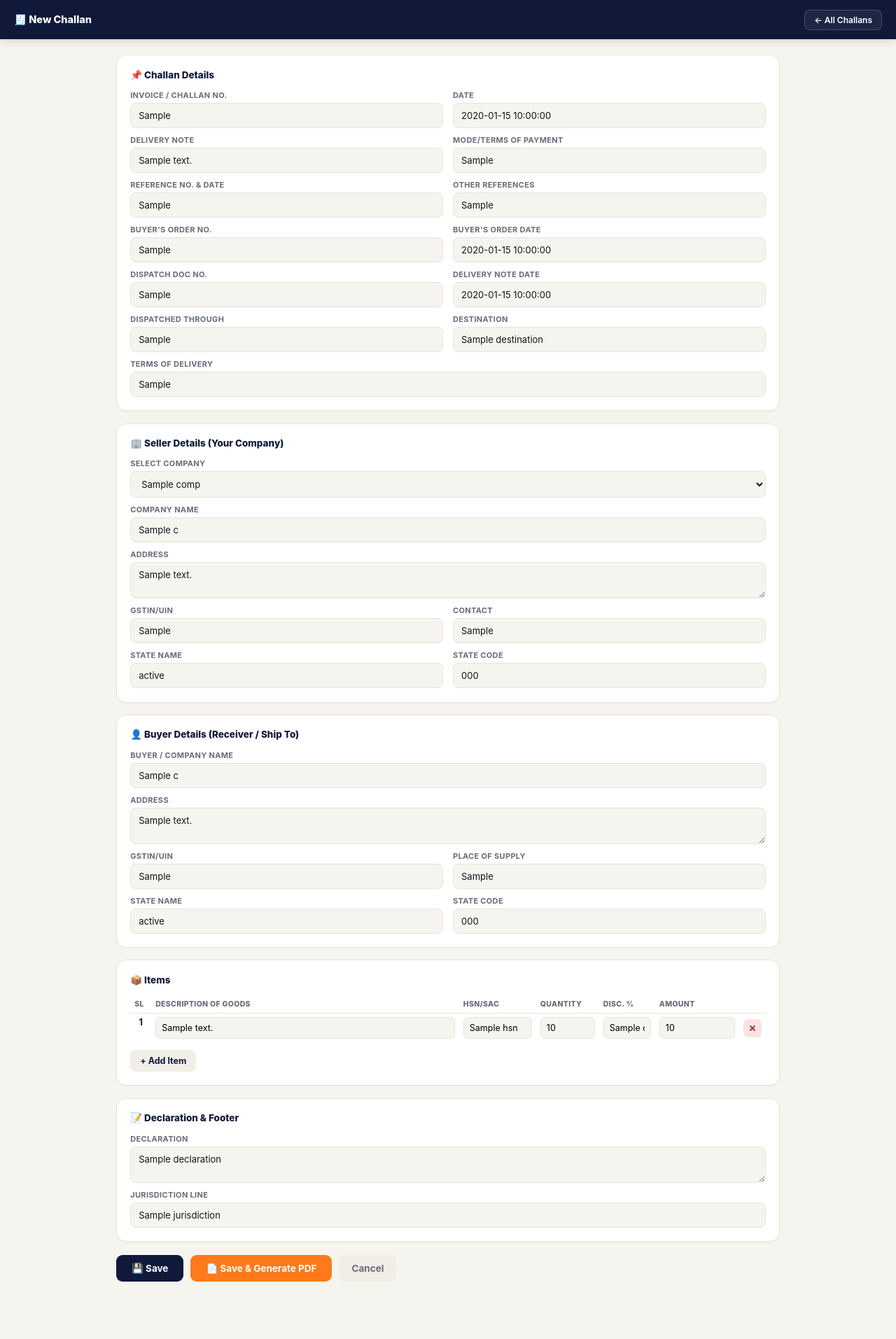
After one commit to subrato91net-boop/work-report-app, a Flask app: template work_report_app/templates/challan_form.html in a window 1280 px wide. The commit adds this page. Shown: the whole page at 70% size. Run offline with Flask 3, Linux system fonts and the light colour scheme; the template is opened without the code that fills it: most values are stand-ins (such as "Sample title", 1, 10 or a date in 2020); some libraries are stand-ins or nearby versions.

Commit message:
Add files via upload

```diff
--- /dev/null
+++ b/work_report_app/templates/challan_form.html
@@ -0,0 +1,225 @@
+<!DOCTYPE html>
+<html lang="en">
+<head>
+<meta charset="UTF-8">
+<meta name="viewport" content="width=device-width, initial-scale=1.0">
+<meta name="theme-color" content="#10193A">
+<link rel="manifest" href="/static/manifest.json">
+<link rel="icon" type="image/png" href="/static/icons/favicon.png">
+<title>{{ 'Edit' if mode=='edit' else 'New' }} Challan — Work Report System</title>
+<style>
+  *{box-sizing:border-box;margin:0;padding:0}
+  body{font-family:'Inter',-apple-system,BlinkMacSystemFont,'Segoe UI',sans-serif;background:#F6F4EF;color:#14141A;min-height:100vh;padding-bottom:60px}
+  a{color:inherit;text-decoration:none}
+
+  .topbar{background:#10193A;padding:0 1.25rem;display:flex;align-items:center;justify-content:space-between;height:56px;position:sticky;top:0;z-index:100;box-shadow:0 2px 12px rgba(16,25,58,.15)}
+  .topbar-title{font-size:14.5px;font-weight:800;display:flex;align-items:center;gap:8px;color:#fff}
+  .btn-sm{padding:6px 13px;border:1px solid rgba(255,255,255,.18);border-radius:8px;background:rgba(255,255,255,.06);font-size:12px;cursor:pointer;color:#fff;font-family:inherit;font-weight:600}
+  .btn-sm:hover{background:rgba(255,255,255,.14)}
+
+  .main{max-width:980px;margin:0 auto;padding:1.4rem 1rem}
+
+  .section-title{font-size:19px;font-weight:800;color:#10193A;margin-bottom:1.1rem}
+
+  .panel{background:#fff;border:1px solid #E7E4DA;border-radius:14px;padding:1.2rem;box-shadow:0 1px 3px rgba(16,25,58,.04);margin-bottom:1.1rem}
+  .panel-title{font-size:13.5px;font-weight:800;color:#10193A;margin-bottom:.9rem;display:flex;align-items:center;gap:7px}
+
+  .fgrid{display:grid;grid-template-columns:1fr 1fr;gap:10px 14px}
+  @media(max-width:640px){.fgrid{grid-template-columns:1fr}}
+  .fg{display:flex;flex-direction:column;gap:4px}
+  .fg.full{grid-column:1/-1}
+  .fg label{font-size:11px;color:#696B78;font-weight:700;text-transform:uppercase;letter-spacing:.03em}
+  .fg input,.fg textarea{padding:9px 11px;font-size:13px;border:1.5px solid #E7E4DA;border-radius:8px;background:#F6F4EF;font-family:inherit;color:#14141A;outline:none;width:100%}
+  .fg select{padding:9px 11px;font-size:13px;border:1.5px solid #E7E4DA;border-radius:8px;background:#F6F4EF;font-family:inherit;color:#14141A;outline:none;width:100%;cursor:pointer}
+  .fg select:focus{border-color:#FF7A1A}
+  .fg textarea{resize:vertical;min-height:48px}
+  .fg input:focus,.fg textarea:focus{border-color:#FF7A1A}
+
+  table.items{width:100%;border-collapse:collapse;margin-top:.3rem}
+  table.items th{font-size:10.5px;color:#696B78;font-weight:800;text-transform:uppercase;letter-spacing:.03em;text-align:left;padding:6px 6px;border-bottom:1px solid #E7E4DA}
+  table.items td{padding:5px 6px;vertical-align:top}
+  table.items input{padding:7px 8px;font-size:12.5px;border:1.5px solid #E7E4DA;border-radius:7px;background:#F6F4EF;font-family:inherit;width:100%;outline:none}
+  table.items input:focus{border-color:#FF7A1A}
+  .col-sl{width:30px;text-align:center;font-weight:700;padding-top:10px;font-size:12.5px}
+  .col-rm{width:34px;text-align:center}
+  .btn-rm{background:#FBE2E2;color:#9A2A2D;border:none;border-radius:7px;width:26px;height:26px;cursor:pointer;font-weight:800;font-size:13px;margin-top:3px}
+  .btn-add{margin-top:.7rem;background:#F0EEE6;color:#10193A;border:none;border-radius:8px;padding:8px 14px;font-size:12.5px;cursor:pointer;font-family:inherit;font-weight:700}
+
+  .actions{display:flex;gap:10px;flex-wrap:wrap;margin-top:1.2rem}
+  .btn-primary{padding:11px 22px;border:none;border-radius:9px;background:#10193A;color:#fff;font-size:13.5px;cursor:pointer;font-family:inherit;font-weight:700}
+  .btn-primary:hover{background:#0B1228}
+  .btn-orange{background:#FF7A1A;color:#fff;border:none;border-radius:9px;padding:11px 22px;font-size:13.5px;cursor:pointer;font-family:inherit;font-weight:700}
+  .btn-ghost{background:#F0EEE6;color:#696B78;border:none;border-radius:9px;padding:11px 18px;font-size:13.5px;cursor:pointer;font-family:inherit;font-weight:700;text-decoration:none;display:inline-flex;align-items:center}
+</style>
+</head>
+<body>
+<div class="topbar">
+  <div class="topbar-title">🧾 {{ 'Edit' if mode=='edit' else 'New' }} Challan</div>
+  <a href="/challan" class="btn-sm">← All Challans</a>
+</div>
+
+<div class="main">
+  <form method="post" action="/challan/save" id="challanForm">
+    <input type="hidden" name="id" value="{{ c.id or '' }}">
+
+    <div class="panel">
+      <div class="panel-title">📌 Challan Details</div>
+      <div class="fgrid">
+        <div class="fg"><label>Invoice / Challan No.</label><input type="text" name="challan_no" value="{{ c.challan_no }}" required></div>
+        <div class="fg"><label>Date</label><input type="text" name="challan_date" value="{{ c.challan_date }}" placeholder="16-Mar-26"></div>
+        <div class="fg"><label>Delivery Note</label><input type="text" name="delivery_note" value="{{ c.delivery_note }}"></div>
+        <div class="fg"><label>Mode/Terms of Payment</label><input type="text" name="mode_of_payment" value="{{ c.mode_of_payment }}"></div>
+        <div class="fg"><label>Reference No. & Date</label><input type="text" name="reference_no" value="{{ c.reference_no }}"></div>
+        <div class="fg"><label>Other References</label><input type="text" name="other_references" value="{{ c.other_references }}"></div>
+        <div class="fg"><label>Buyer's Order No.</label><input type="text" name="buyers_order_no" value="{{ c.buyers_order_no }}"></div>
+        <div class="fg"><label>Buyer's Order Date</label><input type="text" name="buyers_order_date" value="{{ c.buyers_order_date }}"></div>
+        <div class="fg"><label>Dispatch Doc No.</label><input type="text" name="dispatch_doc_no" value="{{ c.dispatch_doc_no }}"></div>
+        <div class="fg"><label>Delivery Note Date</label><input type="text" name="delivery_note_date" value="{{ c.delivery_note_date }}"></div>
+        <div class="fg"><label>Dispatched Through</label><input type="text" name="dispatched_through" value="{{ c.dispatched_through }}"></div>
+        <div class="fg"><label>Destination</label><input type="text" name="destination" value="{{ c.destination }}"></div>
+        <div class="fg full"><label>Terms of Delivery</label><input type="text" name="terms_of_delivery" value="{{ c.terms_of_delivery }}"></div>
+      </div>
+    </div>
+
+    <div class="panel">
+      <div class="panel-title">🏢 Seller Details (Your Company)</div>
+      <div class="fgrid">
+        <div class="fg full">
+          <label>Select Company</label>
+          <select id="companySelect" onchange="applyCompanyPreset()" required>
+            <option value="" {% if not c.seller_company_key and not c.seller_name %}selected{% endif %} disabled>— Select a company —</option>
+            {% for key, comp in companies.items() %}
+            <option value="{{ key }}" {% if c.seller_company_key == key %}selected{% endif %}>{{ comp.label }}</option>
+            {% endfor %}
+            <option value="custom" {% if not c.seller_company_key and c.seller_name %}selected{% endif %}>— Custom / Other —</option>
+          </select>
+        </div>
+        <input type="hidden" name="seller_company_key" id="sellerCompanyKey" value="{{ c.seller_company_key or '' }}">
+        <div class="fg full"><label>Company Name</label><input type="text" name="seller_name" id="sellerName" value="{{ c.seller_name }}"></div>
+        <div class="fg full"><label>Address</label><textarea name="seller_address" id="sellerAddress">{{ c.seller_address }}</textarea></div>
+        <div class="fg"><label>GSTIN/UIN</label><input type="text" name="seller_gstin" id="sellerGstin" value="{{ c.seller_gstin }}"></div>
+        <div class="fg"><label>Contact</label><input type="text" name="seller_contact" id="sellerContact" value="{{ c.seller_contact }}"></div>
+        <div class="fg"><label>State Name</label><input type="text" name="seller_state" id="sellerState" value="{{ c.seller_state }}"></div>
+        <div class="fg"><label>State Code</label><input type="text" name="seller_state_code" id="sellerStateCode" value="{{ c.seller_state_code }}"></div>
+      </div>
+    </div>
+
+    <div class="panel">
+      <div class="panel-title">👤 Buyer Details (Receiver / Ship To)</div>
+      <div class="fgrid">
+        <div class="fg full"><label>Buyer / Company Name</label><input type="text" name="buyer_name" value="{{ c.buyer_name }}"></div>
+        <div class="fg full"><label>Address</label><textarea name="buyer_address">{{ c.buyer_address }}</textarea></div>
+        <div class="fg"><label>GSTIN/UIN</label><input type="text" name="buyer_gstin" value="{{ c.buyer_gstin }}"></div>
+        <div class="fg"><label>Place of Supply</label><input type="text" name="place_of_supply" value="{{ c.place_of_supply }}"></div>
+        <div class="fg"><label>State Name</label><input type="text" name="buyer_state" value="{{ c.buyer_state }}"></div>
+        <div class="fg"><label>State Code</label><input type="text" name="buyer_state_code" value="{{ c.buyer_state_code }}"></div>
+      </div>
+    </div>
+
+    <div class="panel">
+      <div class="panel-title">📦 Items</div>
+      <table class="items" id="itemsTable">
+        <thead>
+          <tr>
+            <th class="col-sl">Sl</th>
+            <th>Description of Goods</th>
+            <th style="width:110px">HSN/SAC</th>
+            <th style="width:90px">Quantity</th>
+            <th style="width:80px">Disc. %</th>
+            <th style="width:120px">Amount</th>
+            <th class="col-rm"></th>
+          </tr>
+        </thead>
+        <tbody id="itemsBody">
+          {% for it in c['items'] %}
+          <tr>
+            <td class="col-sl">{{ loop.index }}</td>
+            <td><input type="text" name="item_description" value="{{ it.description }}" placeholder="e.g. E FACE 10 — S/N HDP1251000682"></td>
+            <td><input type="text" name="item_hsn" value="{{ it.hsn }}"></td>
+            <td><input type="text" name="item_qty" value="{{ it.qty }}"></td>
+            <td><input type="text" name="item_disc" value="{{ it.disc }}"></td>
+            <td><input type="text" name="item_amount" value="{{ it.amount }}" placeholder="NA"></td>
+            <td class="col-rm"><button type="button" class="btn-rm" onclick="removeRow(this)">✕</button></td>
+          </tr>
+          {% endfor %}
+        </tbody>
+      </table>
+      <button type="button" class="btn-add" onclick="addRow()">+ Add Item</button>
+    </div>
+
+    <div class="panel">
+      <div class="panel-title">📝 Declaration & Footer</div>
+      <div class="fgrid">
+        <div class="fg full"><label>Declaration</label><textarea name="declaration">{{ c.declaration }}</textarea></div>
+        <div class="fg full"><label>Jurisdiction Line</label><input type="text" name="jurisdiction" value="{{ c.jurisdiction }}"></div>
+      </div>
+    </div>
+
+    <div class="actions">
+      <button type="submit" name="action" value="save" class="btn-primary">💾 Save</button>
+      <button type="submit" name="action" value="save_pdf" class="btn-orange">📄 Save & Generate PDF</button>
+      <a href="/challan" class="btn-ghost">Cancel</a>
+    </div>
+  </form>
+</div>
+
+<script>
+const COMPANY_PRESETS = {{ companies | tojson }};
+
+function applyCompanyPreset(){
+  const key = document.getElementById('companySelect').value;
+  if (key === 'custom') {
+    document.getElementById('sellerCompanyKey').value = '';
+    document.getElementById('sellerName').value = '';
+    document.getElementById('sellerAddress').value = '';
+    document.getElementById('sellerGstin').value = '';
+    document.getElementById('sellerContact').value = '';
+    document.getElementById('sellerState').value = '';
+    document.getElementById('sellerStateCode').value = '';
+    return;
+  }
+  document.getElementById('sellerCompanyKey').value = key;
+  if (!key || !COMPANY_PRESETS[key]) return;
+  const p = COMPANY_PRESETS[key];
+  document.getElementById('sellerName').value = p.seller_name || '';
+  document.getElementById('sellerAddress').value = p.seller_address || '';
+  document.getElementById('sellerGstin').value = p.seller_gstin || '';
+  document.getElementById('sellerContact').value = p.seller_contact || '';
+  document.getElementById('sellerState').value = p.seller_state || '';
+  document.getElementById('sellerStateCode').value = p.seller_state_code || '';
+}
+
+let rowCount = document.querySelectorAll('#itemsBody tr').length;
+
+function addRow(){
+  rowCount++;
+  const tbody = document.getElementById('itemsBody');
+  const tr = document.createElement('tr');
+  tr.innerHTML = `
+    <td class="col-sl">${rowCount}</td>
+    <td><input type="text" name="item_description" placeholder="Item description"></td>
+    <td><input type="text" name="item_hsn"></td>
+    <td><input type="text" name="item_qty"></td>
+    <td><input type="text" name="item_disc"></td>
+    <td><input type="text" name="item_amount" placeholder="NA"></td>
+    <td class="col-rm"><button type="button" class="btn-rm" onclick="removeRow(this)">✕</button></td>
+  `;
+  tbody.appendChild(tr);
+}
+
+function removeRow(btn){
+  const tbody = document.getElementById('itemsBody');
+  if (tbody.querySelectorAll('tr').length <= 1) return;
+  btn.closest('tr').remove();
+  renumber();
+}
+
+function renumber(){
+  document.querySelectorAll('#itemsBody tr').forEach((tr, i) => {
+    tr.querySelector('.col-sl').textContent = i + 1;
+  });
+  rowCount = document.querySelectorAll('#itemsBody tr').length;
+}
+</script>
+</body>
+</html>
--- a/work_report_app/templates/manage_users.html
+++ b/work_report_app/templates/manage_users.html
@@ -197,6 +197,7 @@
           <label class="perm-chk"><input type="checkbox" name="can_ta" checked> 🧾 Travel Expenses</label>
           <label class="perm-chk"><input type="checkbox" name="can_support" checked> 🔧 Support</label>
           <label class="perm-chk"><input type="checkbox" name="can_products"> 📦 Products</label>
+          <label class="perm-chk"><input type="checkbox" name="can_challan"> 🧾 Challan</label>
         </div>
         <button type="submit" class="btn-primary">Create User</button>
       </form>
@@ -259,6 +260,9 @@
                 </label>
                 <label class="ptoggle {{ 'on' if u.get('can_products', False) }}">
                   <input type="checkbox" name="can_products" onchange="this.form.requestSubmit()" {% if u.get('can_products', False) %}checked{% endif %}> 📦 Products
+                </label>
+                <label class="ptoggle {{ 'on' if u.get('can_challan', False) }}">
+                  <input type="checkbox" name="can_challan" onchange="this.form.requestSubmit()" {% if u.get('can_challan', False) %}checked{% endif %}> 🧾 Challan
                 </label>
                 </label>
                 </label>
```
Also changed, not shown: work_report_app/templates/challan_list.html (added, +113 -0 lines), work_report_app/templates/dashboard.html (+11 -0 lines).
